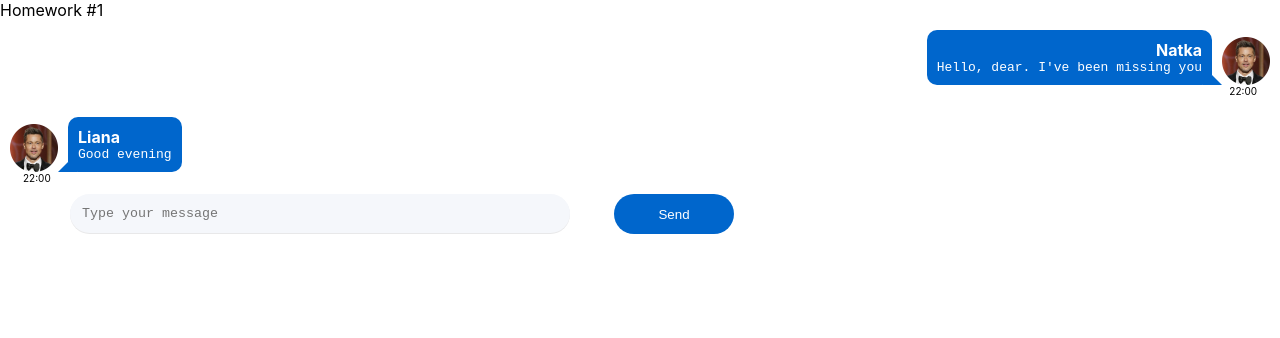
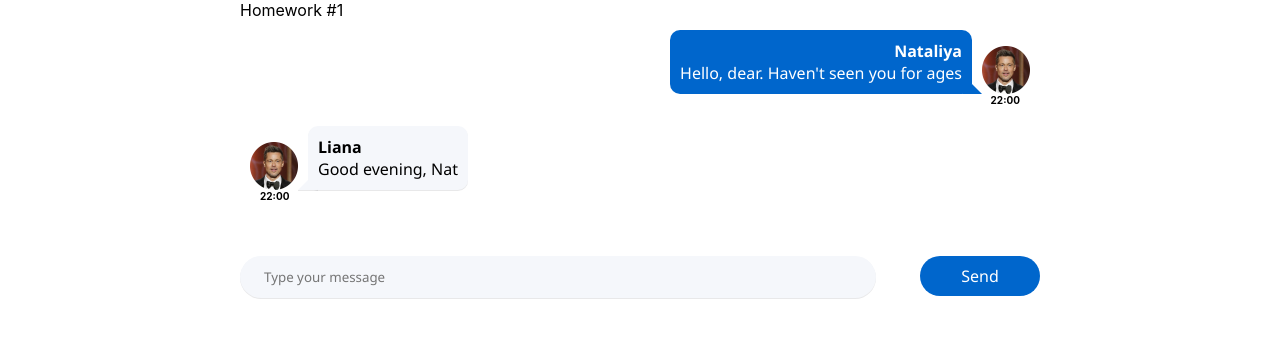
Before and after one commit to Natali-khm/hw, a React (Create React App) app: page / in a window 1280 px wide. Shown: the top 338 px of the page. Built offline with nearby package versions, Linux system fonts and the light colour scheme.

Commit message:
ammendments hw01

```diff
--- a/package.json
+++ b/package.json
@@ -16,7 +16,7 @@
     "@types/react-dom": "18.0.6",
     "@types/uuid": "8.3.4",
     "axios": "0.27.2",
-    "gh-pages": "4.0.0",
+    "gh-pages": "^4.0.0",
     "react": "18.2.0",
     "react-dom": "18.2.0",
     "react-redux": "8.0.4",
--- a/src/s2-homeworks/hw01/HW1.tsx
+++ b/src/s2-homeworks/hw01/HW1.tsx
@@ -37,10 +37,10 @@ export const message0: MessageType = {
     id: 0,
     user: {
         avatar: avatar, // можно менять
-        name: 'Natka',  // можно менять
+        name: 'Nataliya',  // можно менять
     },
     message: {
-        text: 'Hello, dear. I\'ve been missing you', // можно менять
+        text: 'Hello, dear. Haven\'t seen you for ages', // можно менять
         time: '22:00', // можно менять
     },
 }
@@ -51,16 +51,16 @@ export const friendMessage0: MessageType = {
         name: 'Liana', // можно менять
     },
     message: {
-        text: 'Good evening', // можно менять
+        text: 'Good evening, Nat', // можно менять
         time: '22:00', // можно менять
     },
 }
 
 const HW1 = () => {
     return (
-        <div id={'hw1'}>
+        <div id={'hw1'} style={{maxWidth: '800px', margin: '0 auto'}}>
             <div className={s2.hwTitle}>Homework #1</div>
-            <div className={s2.hw}>
+            <div className={s2.hw} style={{display: 'flex', flexDirection: 'column'}}>
                 {/*проверка отображения (не менять)*/}
                 <div>
                     <Message message={message0}/>
--- a/src/s2-homeworks/hw01/friend-message/FriendMessage.module.css
+++ b/src/s2-homeworks/hw01/friend-message/FriendMessage.module.css
@@ -2,11 +2,14 @@
   padding: 10px;
   display: flex;
   flex-direction: column;
+  width: 100%;
+  flex-wrap: wrap;
 }
 
 .friendImageAndText {
   display: flex;
   align-items: flex-end;
+  width: 80%;
 }
 
 .friendImageAndText img {
@@ -16,24 +19,29 @@
 }
 
 .friendText {
-    background-color: #0066CC;
+  background-color: #f5f7fb;
   border-radius: 10px;
   position: relative;
   display: flex;
   flex-direction: column;
-    color: white;
   padding: 10px;
+  font-size: 16px;
+  font-family: "Segoe UI", sans-serif;
+  max-width: 80%;
+  box-shadow: 0px 1px rgba(29, 33, 38, 0.1);
+
 }
 
 .friendText:after {
   position: absolute;
   content: "";
-    border: solid 10px #0066CC;
+  border: solid 10px #f5f7fb;
   left: -10px;
   bottom: 0px;
   border-top-color: transparent;
   border-left-color: transparent;
   border-right-color: transparent;
+  box-shadow: 0px 1px rgba(29, 33, 38, 0.1);
 }
 
 .friendName {
@@ -41,10 +49,13 @@
 }
 
 .friendMessageText {
-
+  font-family: "Segoe UI", sans-serif;
+  width: 100%;
+  white-space: pre-wrap;
 }
 
 .friendTime {
   font-size: 10px;
-    margin-left: 13px;
+  font-weight: bold;
+  margin-left: 10px;
 }
--- a/src/s2-homeworks/hw01/message-sender/MessageSender.module.css
+++ b/src/s2-homeworks/hw01/message-sender/MessageSender.module.css
@@ -1,17 +1,20 @@
 .sendForm {
   display: flex;
-    padding: 0 70px;
+  margin-top: 44px;
 }
 
 .textarea {
-    background-color: #F5F7FB;
-    width: 500px;
+  background-color: #f5f7fb;
+  width: 600px;
   padding: 12px;
+  padding-left: 24px;
   border: none;
   border-radius: 30px;
   resize: none;
   margin-right: 44px;
-    box-shadow:0px 1px rgba(29, 33, 38, 0.1)
+  box-shadow: 0px 1px rgba(29, 33, 38, 0.1);
+  flex-grow: 1;
+  font-family: 'Segoe UI', sans-serif;
 }
 
 .textarea::-webkit-scrollbar {
@@ -19,18 +22,18 @@
 }
 
 .button {
-background-color: #0066CC;
+  background-color: #0066cc;
   color: white;
   border: none;
   width: 120px;
   height: 40px;
   padding: 5px;
   border-radius: 30px;
+  font-size: 16px;
+  font-family: 'Segoe UI', sans-serif;
 }
 
 .button:hover {
-
 }
 .button:active {
-
 }
--- a/src/s2-homeworks/hw01/message/Message.module.css
+++ b/src/s2-homeworks/hw01/message/Message.module.css
@@ -3,12 +3,15 @@
   display: flex;
   flex-direction: column;
   align-items: flex-end;
+  width: 100%;
+  flex-wrap: wrap;
 }
 
 .imageAndText {
   display: flex;
   flex-direction: row-reverse;
   align-items: flex-end;
+  width: 80%;
 }
 
 .imageAndText img {
@@ -18,7 +21,7 @@
 }
 
 .text {
-  background-color: #0066CC;
+  background-color: #0066cc;
   border-radius: 10px;
   position: relative;
   display: flex;
@@ -26,12 +29,15 @@
   align-items: flex-end;
   color: white;
   padding: 10px;
+  font-family: "Segoe UI", sans-serif;
+  max-width: 80%;
+  font-size: 16px;
 }
 
 .text:after {
   position: absolute;
   content: "";
-  border: solid 10px #0066CC;
+  border: solid 10px #0066cc;
   right: -10px;
   bottom: 0px;
   border-top-color: transparent;
@@ -44,9 +50,13 @@
 }
 
 .messageText {
+  font-family: "Segoe UI", sans-serif;
+  white-space: pre-wrap;
+  width: 100%;
 }
 
 .time {
   font-size: 10px;
-  margin-right: 13px;
+  font-weight: bold;
+  margin-right: 10px;
 }
```
Also changed, not shown: 1 other file (tests, documents, lock files or other folders). Lines whose indentation alone changed are shown as unchanged.
